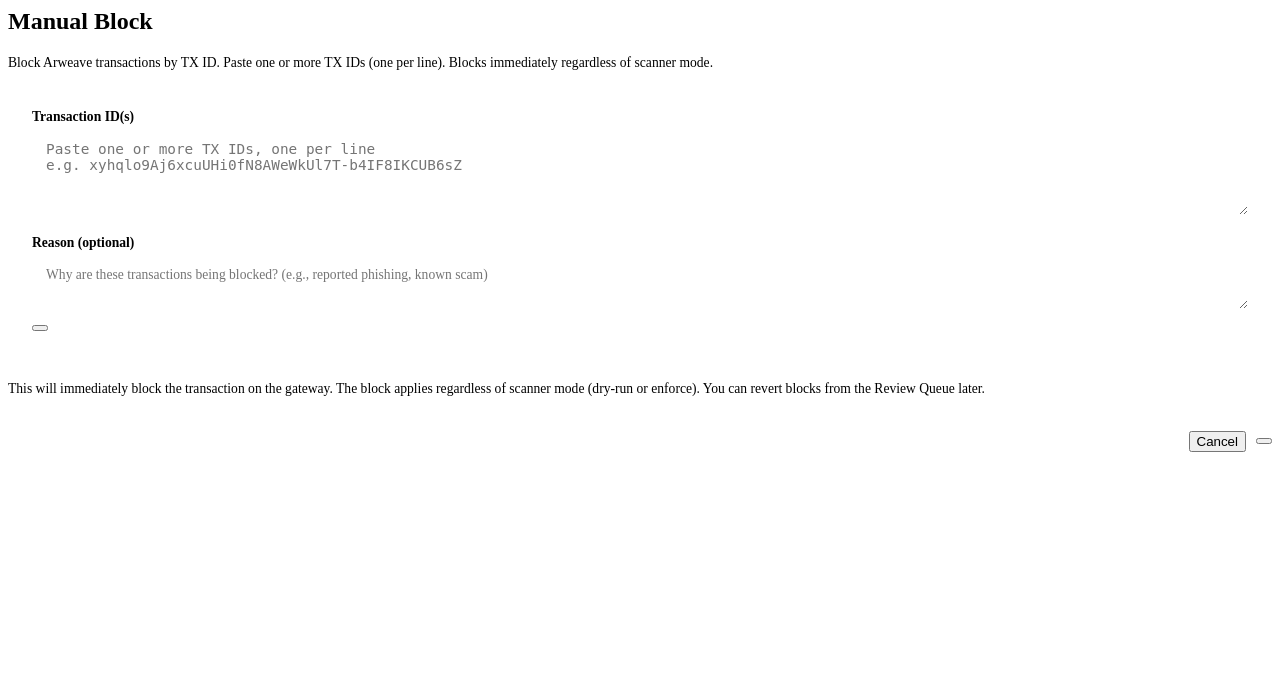
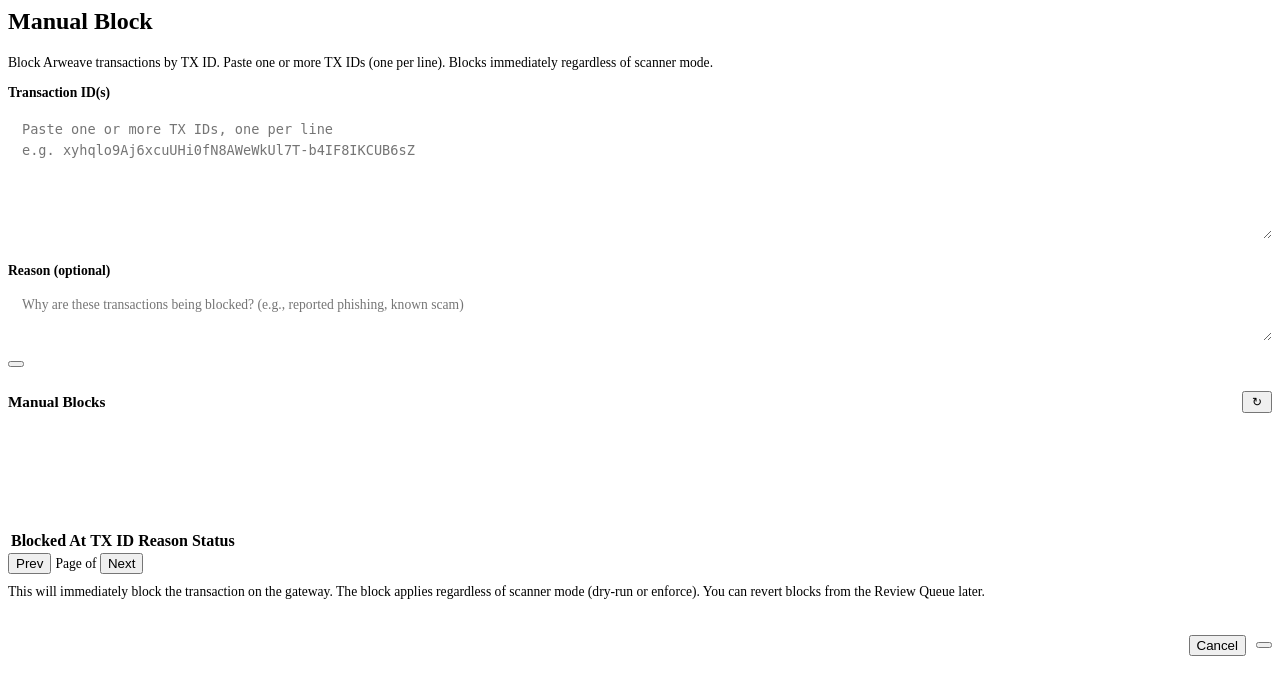
Before and after one commit to ar-io/ar-io-content-scanner, a Python web app: template src/templates/admin/block.html in a window 1280 px wide. Shown: the top 695 px of the page. Run offline with Jinja, Linux system fonts and the light colour scheme; the template is opened without the code that fills it, so the values that code supplies are empty.

Commit message:
fix: persist manual blocks table from DB, widen form, add notes to history
Replace session-local recent blocks with a proper DB-backed history
table that loads from /api/admin/history?source=manual. Manual blocks
now persist across page refreshes with pagination, timestamps, reason
display, and a link to the review queue for each item.

- Add admin_notes to list_history() query and CSV export
- Wider form inputs with more rows for pasting bulk TX IDs
- Empty state when no manual blocks exist yet
- Refresh history table after each block action

Co-Authored-By: Claude Opus 4.6 (1M context) <noreply@anthropic.com>

```diff
--- a/src/admin/routes.py
+++ b/src/admin/routes.py
@@ -666,7 +666,7 @@ def build_admin_router(app_state) -> APIRouter:
             fieldnames=[
                 "content_hash", "tx_id", "verdict", "matched_rules",
                 "ml_score", "scanned_at", "scanner_version", "admin_status",
-                "source",
+                "source", "admin_notes",
             ],
         )
         writer.writeheader()
--- a/src/db.py
+++ b/src/db.py
@@ -539,7 +539,7 @@ class ScannerDB:
         rows = self.conn.execute(
             f"SELECT v.content_hash, v.tx_id, v.verdict, v.matched_rules, "
             f"v.ml_score, v.scanned_at, v.scanner_version, "
-            f"o.admin_verdict, v.source "
+            f"o.admin_verdict, v.source, o.notes "
             f"FROM scan_verdicts v "
             f"LEFT JOIN admin_overrides o ON v.content_hash = o.content_hash "
             f"{where} "
@@ -558,6 +558,7 @@ class ScannerDB:
                 "scanner_version": r[6],
                 "admin_status": r[7],
                 "source": r[8],
+                "admin_notes": r[9],
             }
             for r in rows
         ]
--- a/src/templates/admin/block.html
+++ b/src/templates/admin/block.html
@@ -1,5 +1,5 @@
 <!-- Manual Block Tab -->
-<div x-data="blockTab" @close-modal.window="if (!loading) confirmDialog.show = false">
+<div x-data="blockTab" x-init="init()" @close-modal.window="if (!loading) confirmDialog.show = false">
   <div class="section-header">
     <h2>Manual Block</h2>
     <p style="color: var(--color-gray); font-size: 0.85rem; margin-top: 4px;">Block Arweave transactions by TX ID. Paste one or more TX IDs (one per line). Blocks immediately regardless of scanner mode.</p>
@@ -13,11 +13,11 @@
   </template>
 
   <!-- Block Form -->
-  <div class="card" style="margin-bottom: 24px; padding: 24px;">
-    <div style="margin-bottom: 16px;">
+  <div class="card" style="margin-bottom: 24px;">
+    <div style="margin-bottom: 20px;">
       <label style="font-size: 0.85rem; font-weight: 600; color: var(--color-gray); display: block; margin-bottom: 6px;">Transaction ID(s)</label>
-      <textarea x-model="txInput" :disabled="loading" placeholder="Paste one or more TX IDs, one per line&#10;e.g. xyhqlo9Aj6xcuUHi0fN8AWeWkUl7T-b4IF8IKCUB6sZ" rows="4"
-        style="width: 100%; padding: 10px 14px; border: 1px solid var(--color-gray-light); border-radius: 8px; font-size: 0.9rem; font-family: 'JetBrains Mono', monospace; box-sizing: border-box; resize: vertical;"
+      <textarea x-model="txInput" :disabled="loading" placeholder="Paste one or more TX IDs, one per line&#10;e.g. xyhqlo9Aj6xcuUHi0fN8AWeWkUl7T-b4IF8IKCUB6sZ" rows="5"
+        style="width: 100%; padding: 12px 14px; border: 1px solid var(--color-gray-light); border-radius: 8px; font-size: 0.85rem; font-family: 'JetBrains Mono', monospace; box-sizing: border-box; resize: vertical; line-height: 1.6;"
         :style="loading ? 'opacity: 0.5; cursor: not-allowed;' : ''"
         @input="validationError = ''"></textarea>
       <div style="display: flex; justify-content: space-between; align-items: center; margin-top: 4px;">
@@ -28,10 +28,10 @@
         <span style="font-size: 0.75rem; color: var(--color-gray);" x-text="parseTxIds().length === 1 ? '1 TX ID' : parseTxIds().length + ' TX IDs'" x-show="parseTxIds().length > 0"></span>
       </div>
     </div>
-    <div style="margin-bottom: 16px;">
+    <div style="margin-bottom: 20px;">
       <label style="font-size: 0.85rem; font-weight: 600; color: var(--color-gray); display: block; margin-bottom: 6px;">Reason (optional)</label>
       <textarea x-model="reason" :disabled="loading" placeholder="Why are these transactions being blocked? (e.g., reported phishing, known scam)" rows="2"
-        style="width: 100%; padding: 10px 14px; border: 1px solid var(--color-gray-light); border-radius: 8px; font-size: 0.85rem; font-family: inherit; box-sizing: border-box; resize: vertical;"
+        style="width: 100%; padding: 12px 14px; border: 1px solid var(--color-gray-light); border-radius: 8px; font-size: 0.85rem; font-family: inherit; box-sizing: border-box; resize: vertical;"
         :style="loading ? 'opacity: 0.5; cursor: not-allowed;' : ''"></textarea>
     </div>
     <button class="btn btn-danger" @click="promptBlock()" :disabled="parseTxIds().length === 0 || loading">
@@ -39,54 +39,87 @@
     </button>
   </div>
 
-  <!-- Recent manual blocks (session-local) -->
-  <template x-if="recentBlocks.length > 0">
+  <!-- Manual Blocks History (from DB) -->
   <div>
-      <h3 style="font-size: 0.95rem; font-weight: 600; margin-bottom: 12px;">Recent Manual Blocks (this session)</h3>
-      <div class="card" style="padding: 0; overflow-x: auto;">
+    <div style="display: flex; justify-content: space-between; align-items: center; margin-bottom: 12px;">
+      <h3 style="font-size: 0.95rem; font-weight: 600; margin: 0;">Manual Blocks</h3>
+      <div style="display: flex; align-items: center; gap: 8px;">
+        <span style="font-size: 0.8rem; color: var(--color-gray);" x-text="historyTotal + ' total'"></span>
+        <button class="btn btn-sm btn-outline" @click="loadHistory()" title="Refresh" style="padding: 2px 8px; font-size: 0.75rem;">&#x21bb;</button>
+      </div>
+    </div>
+
+    <div x-show="historyLoading" class="text-center" style="padding: 40px;">
+      <div class="spinner" style="width: 24px; height: 24px;"></div>
+    </div>
+
+    <template x-if="!historyLoading && historyItems.length === 0">
+      <div class="card empty-state">
+        <div class="empty-state-icon">&#128274;</div>
+        <p class="empty-state-title">No manual blocks yet</p>
+        <p class="empty-state-text">Transactions you block above will appear here.</p>
+      </div>
+    </template>
+
+    <div x-show="!historyLoading && historyItems.length > 0" class="card" style="padding: 0; overflow-x: auto;">
       <table class="data-table">
         <thead>
           <tr>
+            <th>Blocked At</th>
             <th>TX ID</th>
             <th>Reason</th>
             <th>Status</th>
-              <th>Time</th>
+            <th></th>
           </tr>
         </thead>
         <tbody>
-            <template x-for="b in recentBlocks" :key="b.tx_id + b.time + b.status">
-              <tr :style="b.status === 'invalid' ? 'opacity: 0.5;' : ''">
+          <template x-for="item in historyItems" :key="item.content_hash">
+            <tr>
+              <td style="white-space: nowrap;" x-text="formatTimestamp(item.scanned_at)"></td>
               <td>
-                  <template x-if="b.status !== 'invalid' && txUrl(b.tx_id)">
-                    <a :href="txUrl(b.tx_id)" target="_blank" rel="noopener" class="mono" x-text="truncateId(b.tx_id, 16)" :title="b.tx_id" style="color: var(--color-primary); text-decoration: none;" @mouseover="$el.style.textDecoration='underline'" @mouseout="$el.style.textDecoration='none'"></a>
+                <template x-if="txUrl(item.tx_id)">
+                  <a :href="txUrl(item.tx_id)" target="_blank" rel="noopener" class="mono" x-text="truncateId(item.tx_id, 16)" :title="item.tx_id" style="color: var(--color-primary); text-decoration: none;" @mouseover="$el.style.textDecoration='underline'" @mouseout="$el.style.textDecoration='none'"></a>
                 </template>
-                  <template x-if="b.status !== 'invalid' && !txUrl(b.tx_id)">
-                    <span class="mono" x-text="truncateId(b.tx_id, 16)" :title="b.tx_id"></span>
+                <template x-if="!txUrl(item.tx_id)">
+                  <span class="mono" x-text="truncateId(item.tx_id, 16)" :title="item.tx_id"></span>
                 </template>
-                  <template x-if="b.status === 'invalid'">
-                    <span class="mono" style="color: var(--color-gray);" x-text="truncateId(b.tx_id, 16)" :title="b.tx_id"></span>
-                  </template>
-                  <template x-if="b.status !== 'invalid'">
-                    <button class="copy-btn" x-data="{ copied: false }" @click.stop="copyToClipboard(b.tx_id); copied = true; setTimeout(() => copied = false, 1500)" title="Copy TX ID">
+                <button class="copy-btn" x-data="{ copied: false }" @click.stop="copyToClipboard(item.tx_id); copied = true; setTimeout(() => copied = false, 1500)" title="Copy TX ID">
                   <svg x-show="!copied" xmlns="http://www.w3.org/2000/svg" width="14" height="14" viewBox="0 0 24 24" fill="none" stroke="currentColor" stroke-width="2" stroke-linecap="round" stroke-linejoin="round"><rect width="14" height="14" x="8" y="8" rx="2" ry="2"/><path d="M4 16c-1.1 0-2-.9-2-2V4c0-1.1.9-2 2-2h10c1.1 0 2 .9 2 2"/></svg>
                   <svg x-show="copied" xmlns="http://www.w3.org/2000/svg" width="14" height="14" viewBox="0 0 24 24" fill="none" stroke="var(--color-green)" stroke-width="2.5" stroke-linecap="round" stroke-linejoin="round"><polyline points="20 6 9 17 4 12"/></svg>
                 </button>
+              </td>
+              <td style="max-width: 300px; overflow: hidden; text-overflow: ellipsis; white-space: nowrap;">
+                <span x-text="item.admin_notes || '\u2014'" :title="item.admin_notes" style="font-size: 0.85rem;"></span>
+              </td>
+              <td>
+                <template x-if="item.admin_status === 'confirmed_malicious'">
+                  <span style="color: var(--color-red); font-weight: 600; font-size: 0.8rem;">Blocked</span>
+                </template>
+                <template x-if="item.admin_status === 'confirmed_clean'">
+                  <span style="color: var(--color-green); font-weight: 600; font-size: 0.8rem;">Reverted</span>
+                </template>
+                <template x-if="!item.admin_status">
+                  <span style="color: var(--color-gray); font-size: 0.8rem;">Reverted</span>
                 </template>
               </td>
-                <td><span x-text="b.reason || '\u2014'" style="font-size: 0.85rem;"></span></td>
               <td>
-                  <span x-show="b.status === 'blocked'" style="color: var(--color-green); font-weight: 600;">Blocked</span>
-                  <span x-show="b.status === 'gateway_failed'" style="color: var(--color-amber); font-weight: 600;" title="Verdict saved in DB but gateway block call failed">Saved (gateway failed)</span>
-                  <span x-show="b.status === 'invalid'" style="color: var(--color-red); font-weight: 600;">Skipped (invalid)</span>
+                <button class="copy-btn" style="opacity: 0.6; font-size: 0.7rem;" @click="$dispatch('switch-tab', 'review'); $dispatch('search-review', item.content_hash)" title="Open in Review Queue">review &rarr;</button>
               </td>
-                <td style="white-space: nowrap; font-size: 0.85rem;" x-text="b.time"></td>
             </tr>
           </template>
         </tbody>
       </table>
     </div>
+
+    <!-- Pagination -->
+    <div class="pagination" x-show="!historyLoading && historyPages > 1">
+      <button class="btn btn-sm btn-outline" @click="setHistoryPage(historyPage - 1)" :disabled="historyPage <= 1">Prev</button>
+      <span style="font-size: 0.85rem; color: var(--color-gray);">
+        Page <span x-text="historyPage"></span> of <span x-text="historyPages"></span>
+      </span>
+      <button class="btn btn-sm btn-outline" @click="setHistoryPage(historyPage + 1)" :disabled="historyPage >= historyPages">Next</button>
     </div>
-  </template>
+  </div>
 
   <!-- Confirmation Dialog -->
   <div x-show="confirmDialog.show" class="modal-backdrop" @click.self="if (!loading) confirmDialog.show = false" x-transition>
```
Also changed, not shown: 1 other file. Lines whose indentation alone changed are shown as unchanged.
